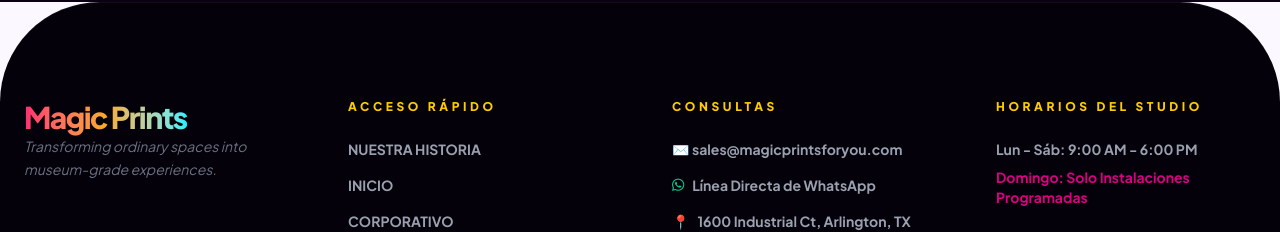
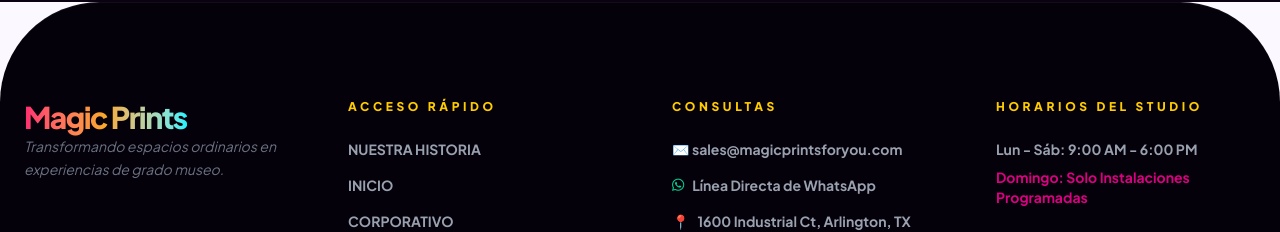
Before and after one commit to magicprintsforyou/magic-prints, a Next.js app: page / in a window 1280 px wide. Shown: the part 6232-6464 px from the top of the page. Built offline with nearby package versions, Linux system fonts and the light colour scheme; no server answers; the database is empty; grey boxes are pictures that could not be loaded.

Commit message:
Fix: Add missing slogan property to common translations to resolve build error

```diff
--- a/src/constants/translations.ts
+++ b/src/constants/translations.ts
@@ -6,6 +6,7 @@ export const translations = {
             admin: "Admin",
             quote: "Get Quote",
             whatsapp: "WhatsApp",
+            slogan: "Transforming ordinary spaces into museum-grade experiences.",
         },
         nav: {
             home: 'HOME',
@@ -190,8 +191,9 @@ export const translations = {
     es: {
         common: {
             admin: "Admin",
-            quote: "Cotizar",
+            quote: "Solicitar Presupuesto",
             whatsapp: "WhatsApp",
+            slogan: "Transformando espacios ordinarios en experiencias de grado museo.",
         },
         nav: {
             home: 'INICIO',
```
